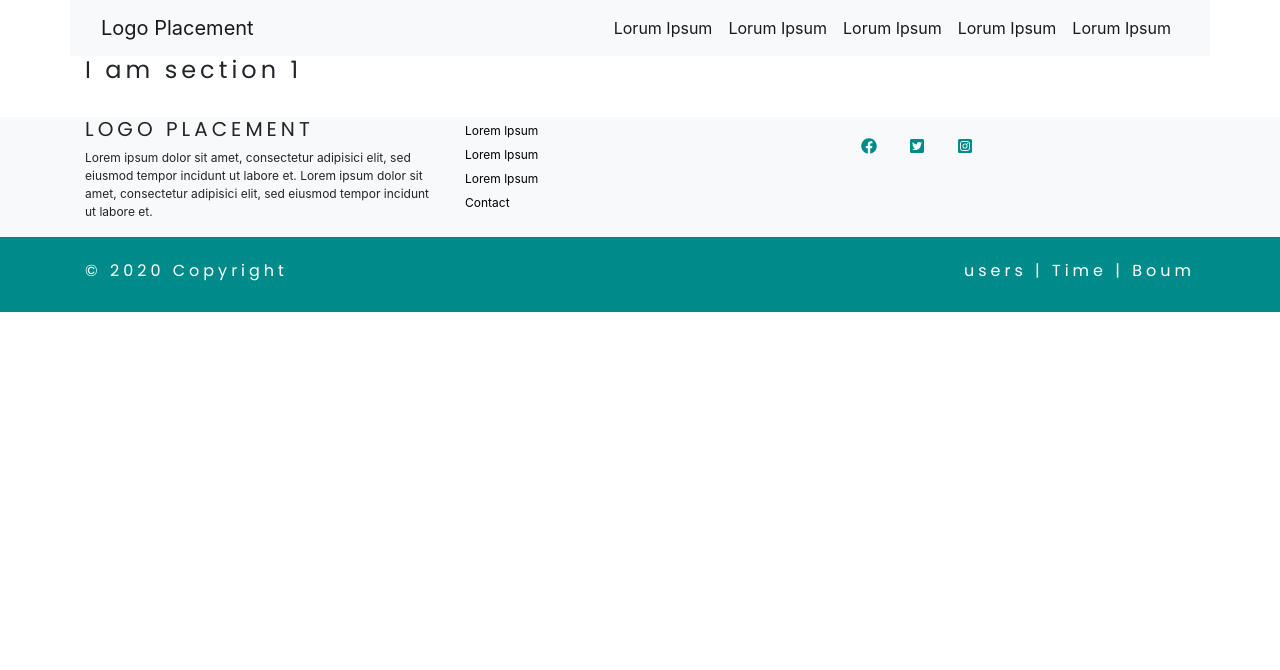
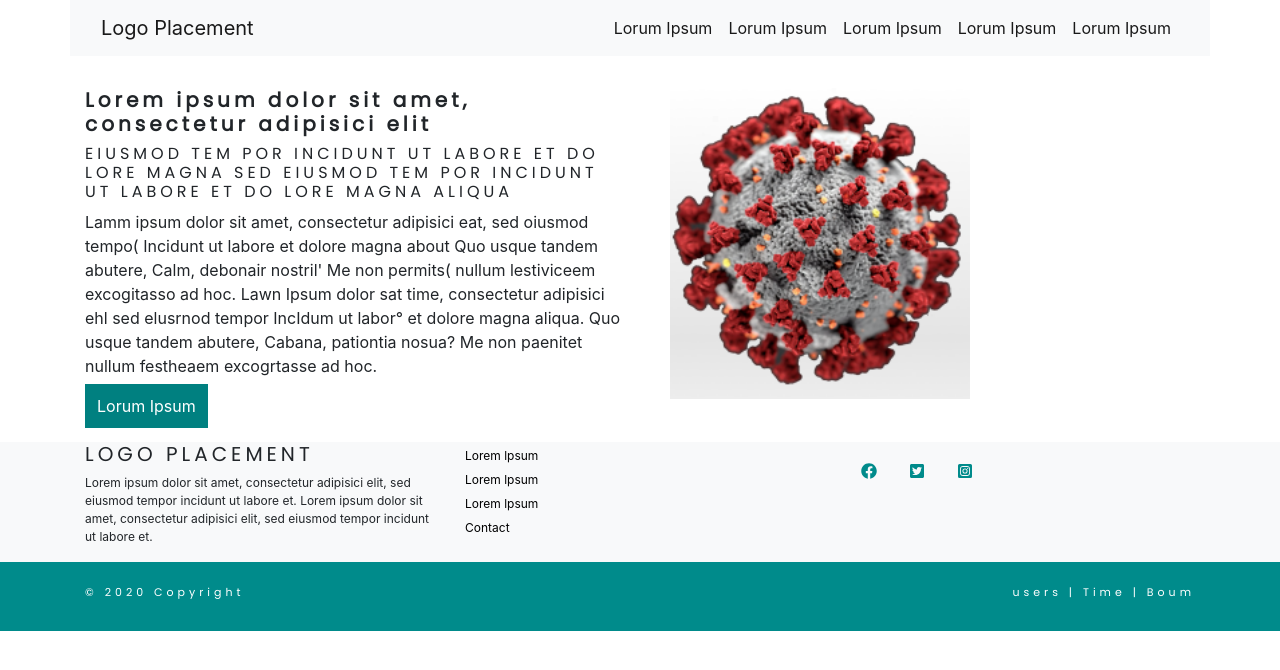
Before and after one commit to Yossri21/integration, a Gatsby site: page / in a window 1280 px wide. Built offline with nearby package versions, Linux system fonts and the light colour scheme; Gatsby itself is replaced by a stand-in of ours.

Commit message:
add first comp

```diff
--- a/src/components/Globals/Footer.js
+++ b/src/components/Globals/Footer.js
@@ -64,12 +64,12 @@ const Footer = () => {
           <div className="row">
             <div className="col">
               <div className={`   ${styles.right}`}>
-                <h6> © 2020 Copyright </h6>
+                <h6 className={ styles.colorx}> © 2020 Copyright </h6>
               </div>
             </div>
             <div className="col">
               <div className={`${styles.left}`}>
-                <h6> users | Time | Boum </h6>
+                <h6 className={ styles.colorx}> users | Time | Boum </h6>
               </div>
             </div>
           </div>
--- a/src/components/SectionOne.js
+++ b/src/components/SectionOne.js
@@ -1,11 +1,63 @@
-import React from 'react'
+import React from "react"
+import Styless from "../css/sectionOne.module.css"
+import {Link} from "gatsby"
+import {graphql , useStaticQuery} from "gatsby"
+import Img from "gatsby-image"
+
+
+const getImage = graphql`
+query Image {
+    fluid:file(relativePath: {eq: "corona.PNG"}) {
+      childImageSharp{
+        fluid{
+            ...GatsbyImageSharpFluid
+        }
+      }
+    }
+  }
+
+`
 
 const SectionOne = () => {
-    return (
-        <div className="container">
-            <h4> I am section 1 </h4>
+    const data = useStaticQuery(getImage);
+  return (
+    <div className="container">
+        <div className={Styless.padd}>
+      <div className="row">
+        <div className="col-sm-6">
+          <h5 className={Styless.fonts}> Lorem ipsum dolor sit amet, consectetur adipisici elit </h5>
+          <h6 className={Styless.colorSection}>
+            EIUSMOD TEM POR INCIDUNT UT LABORE ET DO LORE MAGNA SED EIUSMOD TEM
+            POR INCIDUNT UT LABORE ET DO LORE MAGNA ALIQUA
+          </h6>
+          <p>
+            Lamm ipsum dolor sit amet, consectetur adipisici eat, sed oiusmod
+            tempo( Incidunt ut labore et dolore magna about Quo usque tandem
+            abutere, Calm, debonair nostril' Me non permits( nullum lestiviceem
+            excogitasso ad hoc. Lawn Ipsum dolor sat time, consectetur adipisici
+            ehl sed elusrnod tempor IncIdum ut labor° et dolore magna aliqua.
+            Quo usque tandem abutere, Cabana, pationtia nosua? Me non paenitet
+            nullum festheaem excogrtasse ad hoc.
+          </p>
+
+          <Link className={Styless.link}  to="/"> Lorum Ipsum </Link>
+
+
         </div>
-    )
+        <div className="col-sm-6" >
+            <div className="container">
+         <div className={Styless.imgo}>
+         <Img fluid={data.fluid.childImageSharp.fluid}/>
+         </div>
+         </div>
+        </div>
+      </div>
+    </div>
+
+
+
+    </div>
+  )
 }
 
 export default SectionOne
--- a/src/components/image.js
+++ b/src/components/image.js
@@ -16,7 +16,7 @@ import Img from "gatsby-image"
 const Image = () => {
   const data = useStaticQuery(graphql`
     query {
-      placeholderImage: file(relativePath: { eq: "gatsby-astronaut.png" }) {
+      placeholderImage: file(relativePath: { eq: "src/images/corona.PNG" }) {
         childImageSharp {
           fluid(maxWidth: 300) {
             ...GatsbyImageSharpFluid
@@ -25,7 +25,6 @@ const Image = () => {
       }
     }
   `)
-
   return <Img fluid={data.placeholderImage.childImageSharp.fluid} />
 }
 
--- a/src/css/footer.module.css
+++ b/src/css/footer.module.css
@@ -28,9 +28,9 @@ text-align: right !important;
     background-color: grey !important;
 }
 
-h6{
-    font-size: 11px;
-    color: white;
+.colorx {
+    font-size: 11px !important;
+    color: white !important;
 }
 
 .icons a {
--- /dev/null
+++ b/src/css/sectionOne.module.css
@@ -0,0 +1,24 @@
+.fonts{
+    font-weight: bold;
+}
+
+.color-section{
+    color : blue !important;
+    font-size: 13px !important;
+}
+
+.link{
+
+        background : teal ;
+        color :  white !important ;
+        padding: 12px !important;
+}
+
+.imgo{
+    width: 300px !important;
+    height: 300px !important;
+}
+
+.padd{
+    margin-top: 2rem;
+}
```
Also changed, not shown: src/images/corona.PNG (added).
